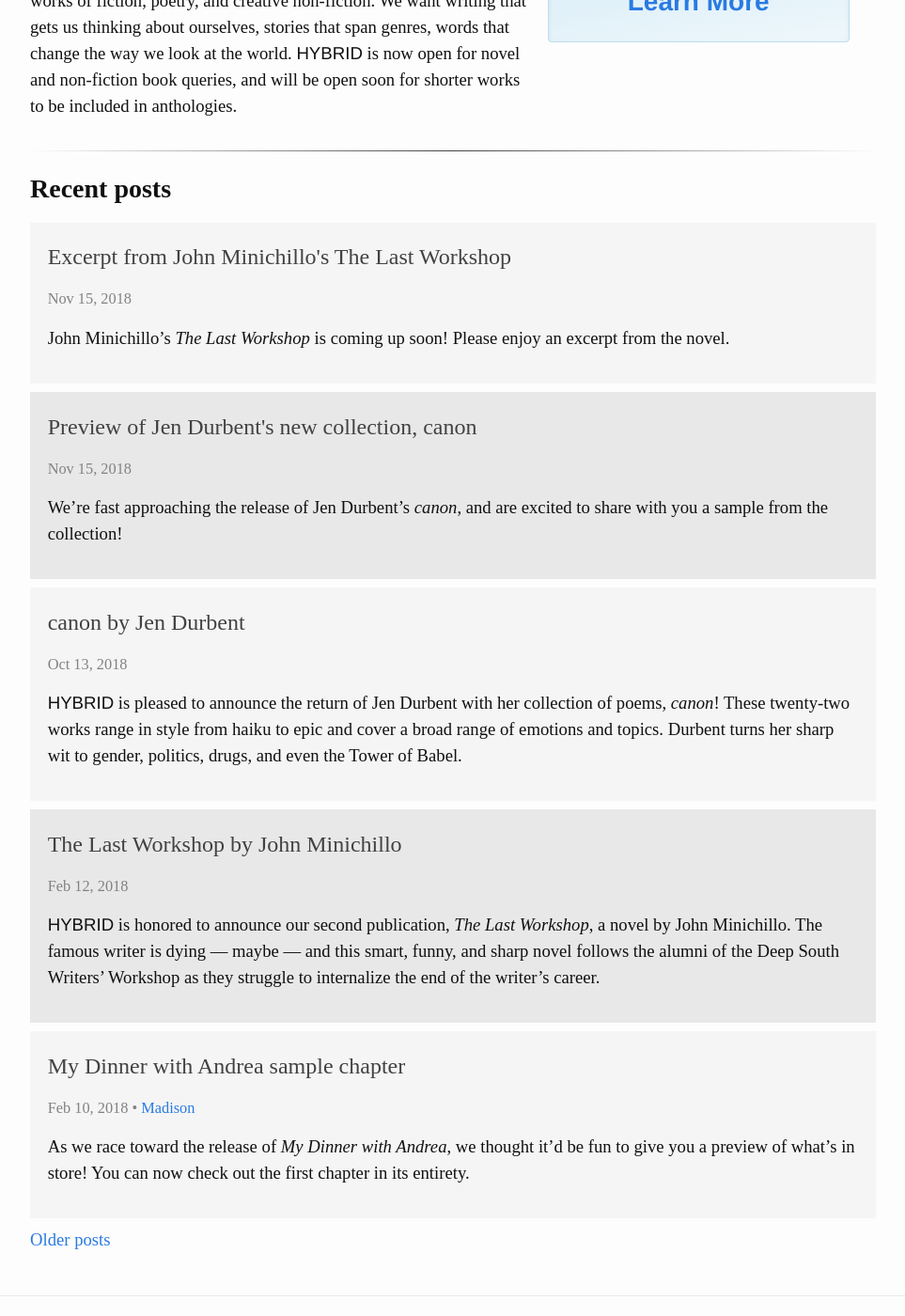
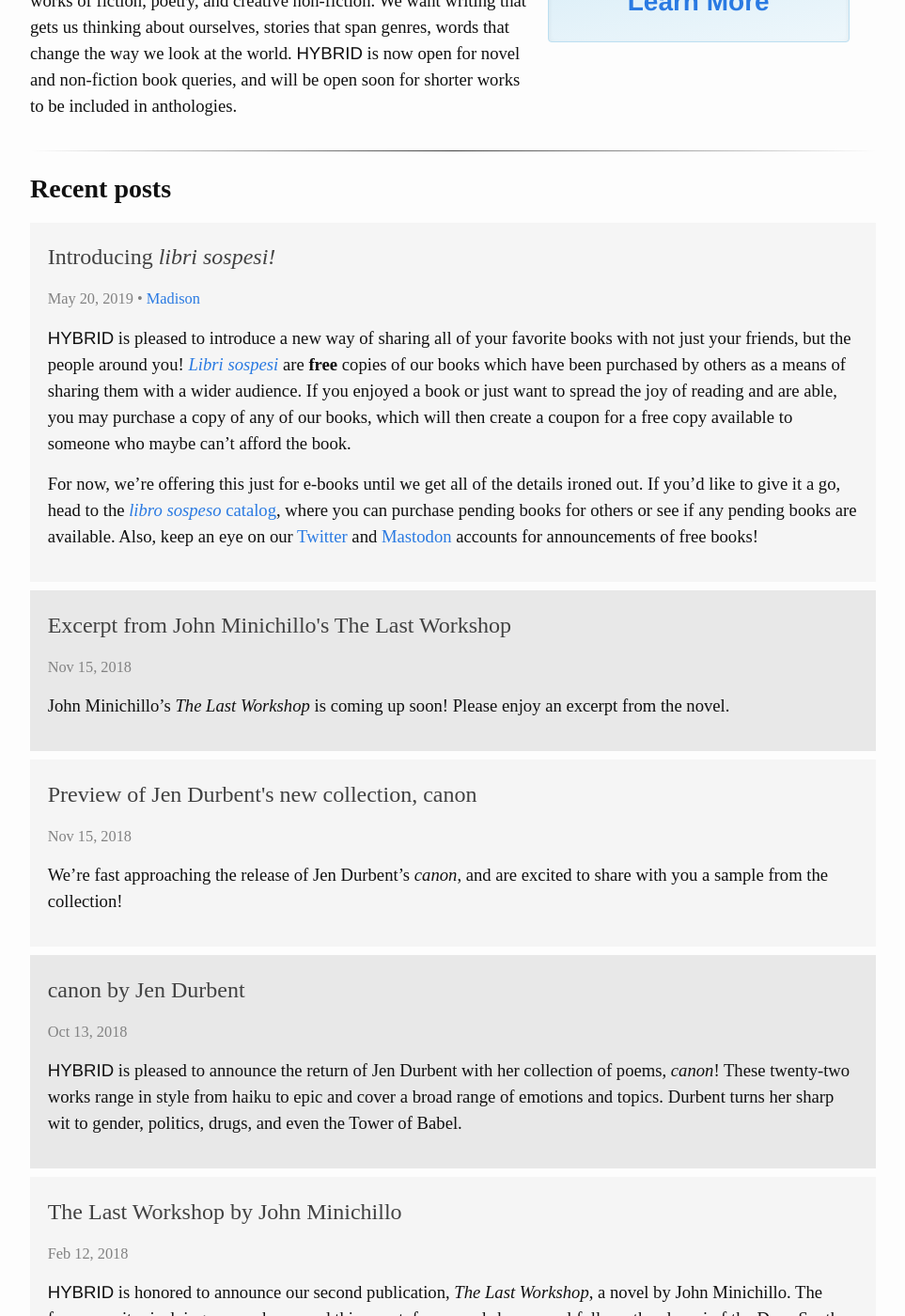
Before and after one commit to hybridink/hybrid.ink, a Jekyll site: the page built from index.md, in a window 1280 px wide and 1400 px high, scrolled down 1028 px. Shown: the whole window at 94% size, without its empty margins (158-1121 px from the left). Built offline with Jekyll 4.4.1, drawn with Linux system fonts in a browser that asks for light colours; some web fonts are replaced.

Commit message:
Libri sospesi

```diff
--- a/_includes/header.html
+++ b/_includes/header.html
@@ -7,6 +7,7 @@
         <nav class="site-nav">
             <ul>
                 <li class="page-link"><a href="/catalog">Catalog</a></li>
+                <li class="page-link"><a href="/libro-sospeso"><em>Libro sospesi</em></a></li>
                 <li class="page-link"><a href="/submit">Submissions</a></li>
             </ul>
         </nav>
--- /dev/null
+++ b/_posts/2019-05-20-libro-sospeso.md
@@ -0,0 +1,11 @@
+---
+layout: post
+title: Introducing <em>libri sospesi!</em>
+author: Madison
+excerpt_separator: '<!--more-->'
+---
+
+{{site.brand}} is pleased to introduce a new way of sharing all of your favorite books with not just your friends, but the people around you! [*Libri sospesi*](/libro-sospeso) are **free** copies of our books which have been purchased by others as a means of sharing them with a wider audience. If you enjoyed a book or just want to spread the joy of reading and are able, you may purchase a copy of any of our books, which will then create a coupon for a free copy available to someone who maybe can't afford the book.
+
+For now, we're offering this just for e-books until we get all of the details ironed out. If you'd like to give it a go, head to the [*libro sospeso* catalog](/libro-sospeso), where you can purchase pending books for others or see if any pending books are available. Also, keep an eye on our [Twitter](https://twitter.com/hybrid_ink) and [Mastodon](https://writing.exchange/@hybrid) accounts for announcements of free books!
+<!--more-->
--- a/index.md
+++ b/index.md
@@ -25,7 +25,7 @@
 <div class="post-list">
     <p><a class="post-link" href="{{ post.url }}">{{ post.title }}</a></p>
     <p class="post-meta">{{ post.date | date: "%b %-d, %Y" }}{% if post.author %} &bullet; <a href="/editors#{{ post.author }}">{{ post.author }}</a>{% endif %}{% if post.meta %} &bullet; {{ post.meta }}{% endif %}</p>
-    <p>{{ post.excerpt | remove: '<p>' | remove: '</p>' }}</p>
+    {{ post.excerpt }}
 </div>
 {% endfor %}
 {% if site.posts.size > 5 %}
--- /dev/null
+++ b/libro-sospeso/index.md
@@ -0,0 +1,38 @@
+---
+title: Libro sospeso
+layout: page
+---
+
+Wikipedia has this to say about caffè sospeso:
+
+> A *caffè sospeso* or *pending coffee* is a cup of coffee paid for in advance as an anonymous act of charity. The tradition began in the working-class cafés of Naples, where someone who had experienced good luck would order a sospeso, paying the price of two coffees but receiving and consuming only one. A poor person enquiring later whether there was a sospeso available would then be served a coffee for free.
+
+Buying a coffee for those who can't afford it or just out of kindness --- some coffee drive-thrus will let you pay for the person behind you --- but such acts of charity ought not be limited to just coffee! After all, one of the best gifts to give is a book.
+
+Thus *libro suspeso!* Pending books are those which have been purchased by folks who felt the need to pass on the gift of a good book. Perhaps they read [My Dinner with Andrea](https://hybrid.ink/my-dinner-with-andrea/) and loved it, and think someone else might love it to. You can purchase the *libro sospeso,* and someone else who's interested will be able to pick a copy up for free! It's a good way to help out both other readers *and* authors.
+
+## *Libro sospeso* catalog
+
+<div class="catalog">
+    <div class="item">
+        <a href="/libro-sospeso/canon" style="background-image:url('/images/covers/canon/small.png')">
+            <div class="title">canon</div>
+            <div class="author">mx jen durbent</div>
+            <div class="genre">Poetry</div>
+        </a>
+    </div>
+    <div class="item">
+        <a href="/libro-sospeso/the-last-workshop" style="background-image:url('/images/covers/the-last-workshop/small.png')">
+            <div class="title">The Last Workshop</div>
+            <div class="author">John Minichillo</div>
+            <div class="genre">Fiction</div>
+        </a>
+    </div>
+    <div class="item">
+        <a href="/libro-sospeso/my-dinner-with-andrea" style="background-image:url('/images/covers/my-dinner-with-andrea/small.jpg')">
+            <div class="title">My Dinner with Andrea</div>
+            <div class="author">Jen Durbent</div>
+            <div class="genre">Fiction</div>
+        </a>
+    </div>
+</div>
--- a/updates.html
+++ b/updates.html
@@ -7,7 +7,7 @@
 <div class="post-list">
     <p><a class="post-link" href="{{ post.url }}">{{ post.title }}</a></p>
     <p class="post-meta">{{ post.date | date: "%b %-d, %Y" }}{% if post.author %} &bullet; <a href="/editors#{{ post.author }}">{{ post.author }}</a>{% endif %}{% if post.meta %} &bullet; {{ post.meta }}{% endif %}</p>
-    <p>{{ post.excerpt | remove: '<p>' | remove: '</p>' }}</p>
+    {{ post.excerpt }}
 </div>
 {% endfor %}
 
```
Also changed, not shown: _data/publications.yml (+12 -0 lines), _includes/catalog-page-ls.html (added, +89 -0 lines), libro-sospeso/canon.md (added, +10 -0 lines), libro-sospeso/my-dinner-with-andrea.md (added, +11 -0 lines), libro-sospeso/the-last-workshop.md (added, +10 -0 lines), libro-sospeso/logo.png (added), 2 other files.
